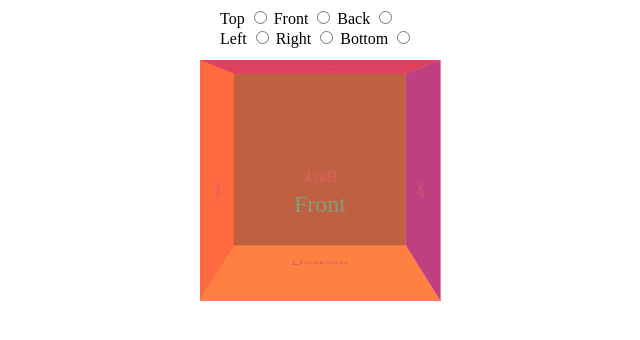
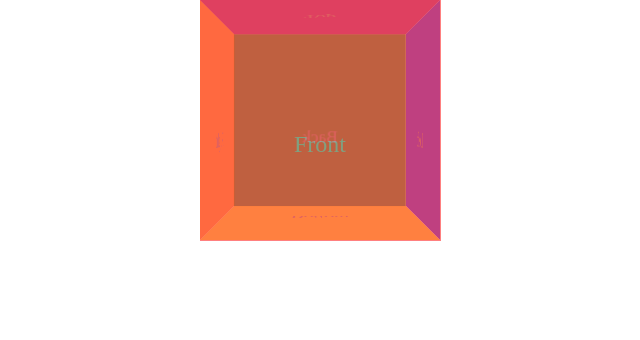
Before and after one commit to Akafadam/Dynamic-Cube, a website: page index.html in a window 1280 px wide. Shown: the whole page, without its empty margins (320-960 px from the left). Drawn offline with Linux system fonts and the light colour scheme.

Commit message:
Removing radio buttons

```diff
--- a/index.html
+++ b/index.html
@@ -7,19 +7,6 @@
 </head>
 <body>
   <div class="container">
-    <label for="top">Top</label>
-    <input type="radio" name="foo" id="top">
-    <label for="top">Front</label>
-    <input type="radio" name="foo" id="front">
-    <label for="top">Back</label>
-    <input type="radio" name="foo" id="back">
-    <label for="top">Left</label>
-    <input type="radio" name="foo" id="left">
-    <label for="top">Right</label>
-    <input type="radio" name="foo" id="right">
-    <label for="top">Bottom</label>
-    <input type="radio" name="foo" id="bottom">
-
   <div class="cube">
     <div class="cube-front face"><p>Front</p></div>
     <div class="cube-back face"><p>Back</p></div>
```
